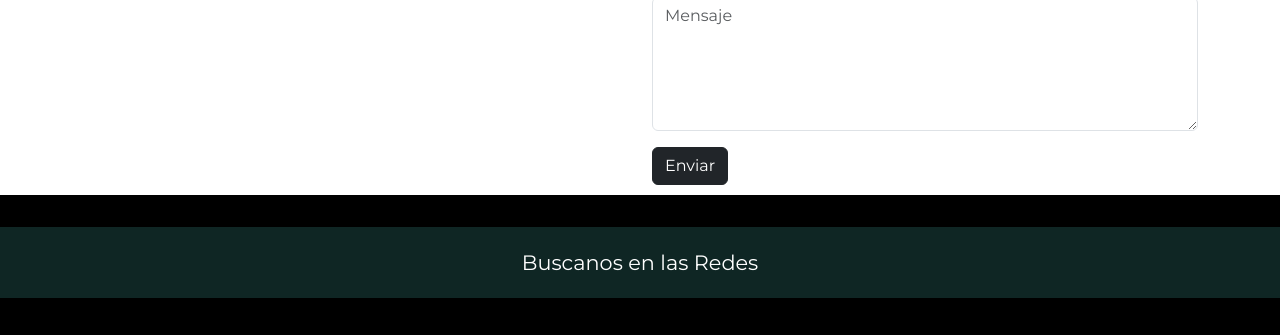
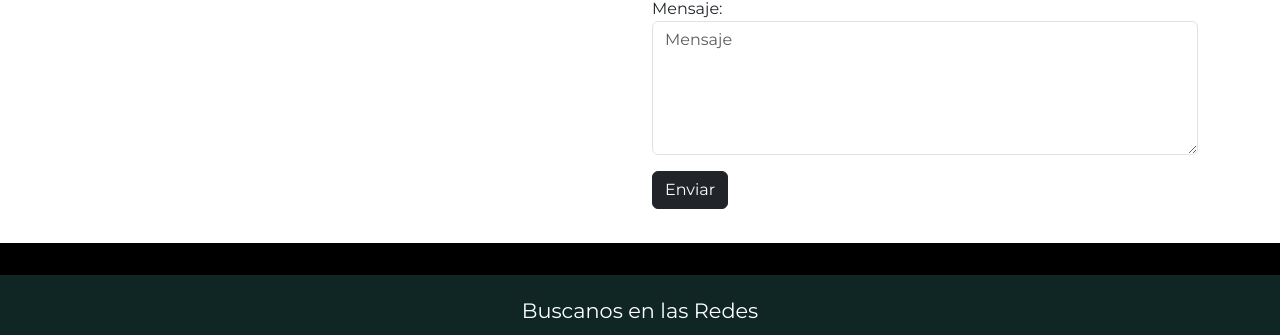
Before and after one commit to LautaroAmezaga/PF-Amezaga, a website: page pages/contacto.html in a window 1280 px wide. Shown: the part 387-722 px from the top of the page. Drawn offline with nearby package versions, Linux system fonts and the light colour scheme.

Commit message:
Margenes en contacto

```diff
--- a/pages/contacto.html
+++ b/pages/contacto.html
@@ -69,7 +69,7 @@
         </div>
     </nav>
   <!-- Seccion Contactos -->
-  <section class="productos animate__animated animate__backInLeft">
+  <section class="productos m-4 animate__animated animate__backInLeft">
     <div class="container">
       <div class="row">
         <div class="col-12 col-md-6 col-lg-6">
```
